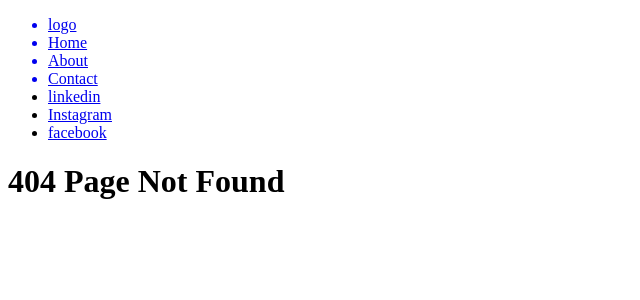
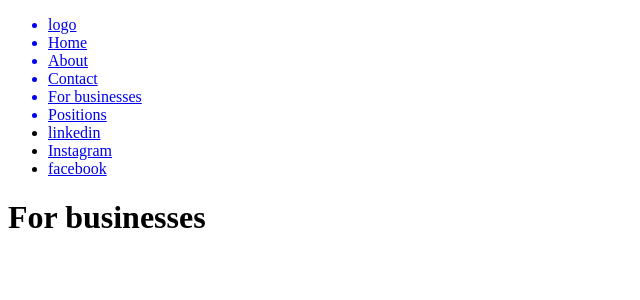
Before and after one commit to Magnumoe/darling-react, a React (Create React App) app in the folder frontend/: page /business in a window 1280 px wide. Before the commit this address had no page. Shown: the top 300 px of the page, without its empty margins (0-640 px from the left). Built offline with nearby package versions, Linux system fonts and the light colour scheme.

Commit message:
added additional pages

```diff
--- a/frontend/src/App.js
+++ b/frontend/src/App.js
@@ -5,6 +5,8 @@ import Home from "./pages/Home";
 import About from "./pages/About";
 import Contact from "./pages/Contact";
 import NotFound from "./pages/NotFound";
+import Business from "./pages/Business";
+import Positions from "./pages/Positions";
 
 import Navbar from "./components/Navbar/Navbar";
 
@@ -23,6 +25,8 @@ const App = () => {
         <Route path="/about" element={<About />} />
         <Route path="/contact" element={<Contact />} />
         <Route path="/*" element={<NotFound />} />
+        <Route path="/business" element={<Business />} />
+        <Route path="/positions" element={<Positions />} />
       </Routes>
       <Outlet />
     </main>
--- a/frontend/src/components/Navbar/Navbar.jsx
+++ b/frontend/src/components/Navbar/Navbar.jsx
@@ -55,6 +55,28 @@ const Navbar = (props) => {
                         </li>
                     </NavLink>
 
+                    <NavLink
+                        to="/business"
+                        className={(navData) =>
+                            navData.isActive ? 'active' : 'NavLink'}
+                        onClick={() => props.setNavbarActive(false)}
+                    >
+                        <li>
+                            <span className="material-icons">For businesses</span>
+                        </li>
+                    </NavLink>
+
+                    <NavLink
+                        to="/positions"
+                        className={(navData) =>
+                            navData.isActive ? 'active' : 'NavLink'}
+                        onClick={() => props.setNavbarActive(false)}
+                    >
+                        <li>
+                            <span className="material-icons">Positions</span>
+                        </li>
+                    </NavLink>
+
                     <li>
                         <a rel="noreferrer" href="https://www.linkedin.com/company/darling-linjeforening/" target="_blank" className="social-link">
                             <span className="material-icons">linkedin</span>
--- /dev/null
+++ b/frontend/src/pages/Business.jsx
@@ -0,0 +1,11 @@
+import React from 'react'
+
+const Business = () => {
+  return (
+    <div>
+        <h1> For businesses</h1>
+    </div>
+  )
+}
+
+export default Business
--- /dev/null
+++ b/frontend/src/pages/Positions.jsx
@@ -0,0 +1,11 @@
+import React from 'react'
+
+const Positions = () => {
+  return (
+    <div>
+        <h1>Positions</h1>
+    </div>
+  )
+}
+
+export default Positions
```
